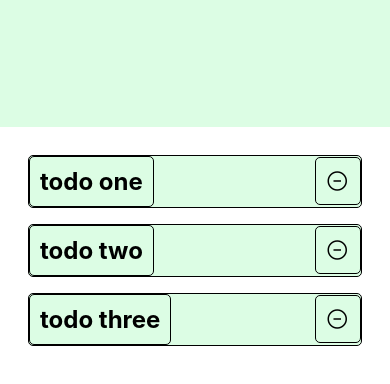
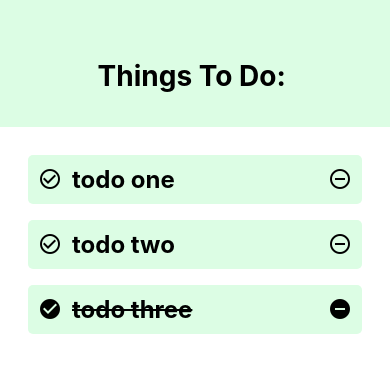
Before and after one commit to haggqvist459/react-native-todo, a React Native app: screen / in a window 390 px wide. Shown: the top 384 px of the page. Built offline with nearby package versions, Linux system fonts and the light colour scheme.

Commit message:
work done so far

```diff
--- a/App.js
+++ b/App.js
@@ -1,44 +1,75 @@
 import React, { useState } from 'react';
-import { StyleSheet, SafeAreaView, View, FlatList } from 'react-native';
+import { StyleSheet, SafeAreaView, View, FlatList, Text } from 'react-native';
 import TodoItem from './components/TodoItem'
 
+// TODOS FOR THE TODO LIST:
+// - Toggle completed / incomplete
+// - Add Todos
+// - Store on device
+
+// EXTRAS:
+// - Add categories to the todos
+// - Add a picker that filters the categories
 
 export default function App() {
+
 
   // state with todos
   const [todos, setTodos] = useState([
     {
       text: 'todo one',
-      id: '1',
-      completed: false
+      id: 'one',
+      completed: false,
     },
     {
       text: 'todo two',
-      id: '2',
-      completed: false
+      id: 'two',
+      completed: false,
     },
     {
       text: 'todo three',
-      id: '3',
-      completed: false
+      id: 'three',
+      completed: true
     }
   ]);
 
-  const renderTodos = ({item}) => {
-    <TodoItem item={item} />
-  }
 
+  // const renderTodos = ({item}) => {
+  //   <TodoItem item={item} />
+  // }
+
+
+  // function to remove a todo from the list
   const removeTodo = (id) => {
+    //update the state, filter the todo based on its id
     setTodos((todos) => {
       return todos.filter(todo => todo.id != id);
     })
+  }
+
+
+  // const numbers = [1, 2, 3];
+  // // updating existing elements
+  // // map will loop through numbers n in numbers and if its 2, make it 20,
+  // // otherwise the new updated array's element n will be the same as in numbers
+  // const updated = numbers.map(n => n === 2 ? 20 : n)
+  // // if 20 is an object, have to use spread operator instead
+  // console.log("updated: ", updated);
+
+
+  const toggleTodo = (id) => {
+
+    setTodos((todos) => {
+      return todos.map(item => item.id == id ? !todos.completed : todos.completed);
+    })
+    console.log(id);
   }
 
   return (
     <SafeAreaView style={styles.container}>
       {/* header */}
       <View style={styles.header}>
-
+        <Text style={styles.headerText}>Things To Do: </Text>
       </View>
       <View style={styles.content}>
 
@@ -48,7 +79,7 @@ export default function App() {
           <FlatList
             data={todos}
             renderItem={({ item }) => (
-              <TodoItem item={item} removeTodo={removeTodo}/>
+              <TodoItem item={item} removeTodo={removeTodo} toggleTodo={toggleTodo} />
             )}
             keyExtractor={(item) => item.id}
           />
@@ -69,6 +100,15 @@ const styles = StyleSheet.create({
   header: {
     height: '15%',
     backgroundColor: '#DCFDE4',
+    paddingVertical: '7.5%',
+    display: 'flex',
+    alignItems: 'center',
+
+  },
+  headerText: {
+    paddingTop: '7.5%',
+    fontSize: 28,
+    fontWeight: 'bold',
   },
   content: {
     padding: 10,
--- a/components/TodoItem.js
+++ b/components/TodoItem.js
@@ -1,25 +1,44 @@
-import React, { useState } from 'react';
+import React, { useState, useEffect } from 'react';
 import { StyleSheet, Text, View, TouchableOpacity } from 'react-native';
-import { Ionicons } from '@expo/vector-icons';
+import { MaterialIcons } from '@expo/vector-icons';
 
 
 
-export default function TodoItem({ item, removeTodo }) {
+export default function TodoItem({ item, removeTodo, toggleTodo }) {
 
-    const todoClicked = () => {
-        // put a strikethrough line on the text to mark it completed
-    }
+
+    const [isCompleted, setIsCompleted] = useState(item.completed);
+
+
+    // useEffect(() => {
+    //     console.log(isCompleted)
+    //     return () => {
+    //         console.log("error displaying isCompleted");
+    //     }
+    // }, []);
+
 
     return (
         <View style={styles.todoItem}>
-            <TouchableOpacity onClick={todoClicked}>
-                {/* checkbox icon */}
-                <Text style={styles.todoText}>{item.text}</Text>
+            <TouchableOpacity onPress={() => toggleTodo(item.id)}>
+                <View style={styles.todoRow}>
+                    {isCompleted ?
+                        <MaterialIcons style={styles.checkIcon} name="check-circle" size={24} color="black" />
+                        :
+                        <MaterialIcons style={styles.checkIcon} name="check-circle-outline" size={24} color="black" />}
+                    <Text style={[styles.todoText, isCompleted ? styles.todoTextPicked : '']}>{item.text}</Text>
+                </View>
             </TouchableOpacity>
             {/* deletebutton  */}
-            <TouchableOpacity>
+            <TouchableOpacity onPress={() => removeTodo(item.id)}>
                 <View style={styles.deleteIcon}>
-                    <Ionicons name="remove-circle-outline" size={24} color="black" />
+
+                    {/* Use a ternary operator  */}
+                    {isCompleted ?
+                    <MaterialIcons name="remove-circle" size={24} color="black" />
+                    :
+                    <MaterialIcons name="remove-circle-outline" size={24} color="black" />}
+
                 </View>
             </TouchableOpacity>
         </View>
@@ -31,29 +50,46 @@ const styles = StyleSheet.create({
         backgroundColor: '#DCFDE4',
         marginVertical: 8,
         marginHorizontal: 8,
-        borderWidth: 1,
-        borderColor: '#000',
-        borderRadius: 5,
+
         display: 'flex',
         flexDirection: 'row',
         alignItems: 'center',
         justifyContent: 'space-between',
 
+        borderRadius: 5,
+
+        // temporary
+        // borderWidth: 1,
+        // borderColor: '#000',
+
+    },
+    todoRow: {
+        padding: 10,
+        display: 'flex',
+        flexDirection: 'row',
+        alignItems: 'center',
+
+        //temporary
+        // borderWidth: 1,
+        // borderColor: '#000',
+        // borderRadius: 5,
     },
     todoText: {
         fontSize: 24,
         fontWeight: 'bold',
-        padding: 10,
-        borderWidth: 1,
-        borderColor: '#000',
-        borderRadius: 5,
+    },
+    todoTextPicked: {
+        textDecorationLine: 'line-through'
     },
     deleteIcon: {
-        // display: 'flex',
-        // alignItems: 'center'
         padding: 10,
-        borderWidth: 1,
-        borderColor: '#000',
-        borderRadius: 5,
-    }
+
+        // temporary
+        // borderWidth: 1,
+        // borderColor: '#000',
+        // borderRadius: 5,
+    },
+    checkIcon: {
+        paddingRight: 10,
+    },
 });
```
